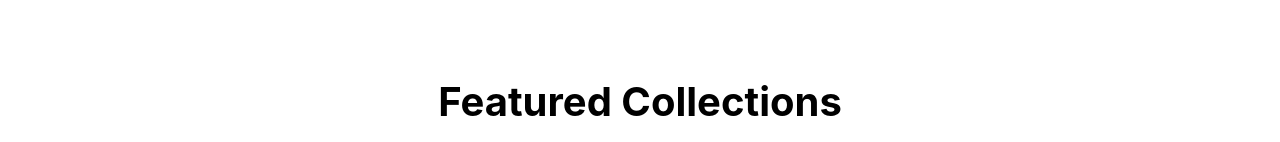
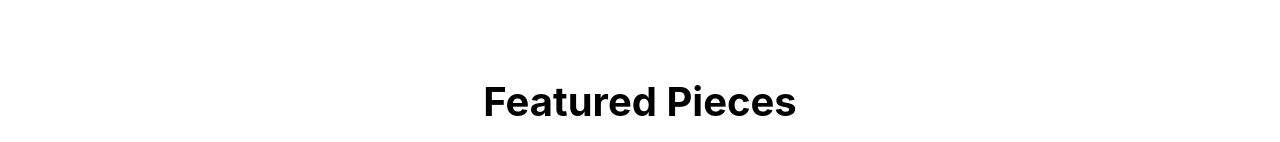
Before and after one commit to jairathn/indian-clothing-rental, a website: page index.html in a window 1280 px wide. Shown: the part 810-952 px from the top of the page. Drawn offline with Linux system fonts and the light colour scheme.

Commit message:
Update index.html

```diff
--- a/index.html
+++ b/index.html
@@ -213,7 +213,7 @@
     </div>
 
     <section class="collections">
-        <h2 class="section-title">Featured Collections</h2>
+        <h2 class="section-title">Featured Pieces</h2>
         <div class="collection-grid">
             <div class="collection-card">
                 <div class="card-image" style="background-image: url('images/Manish Malhotra.jpg');">
```
